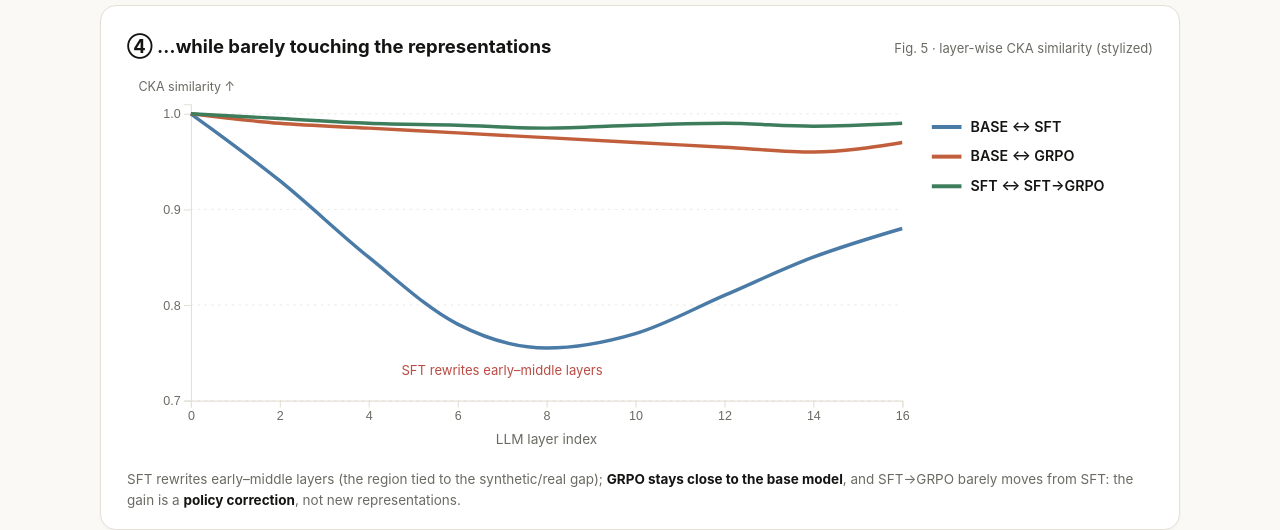
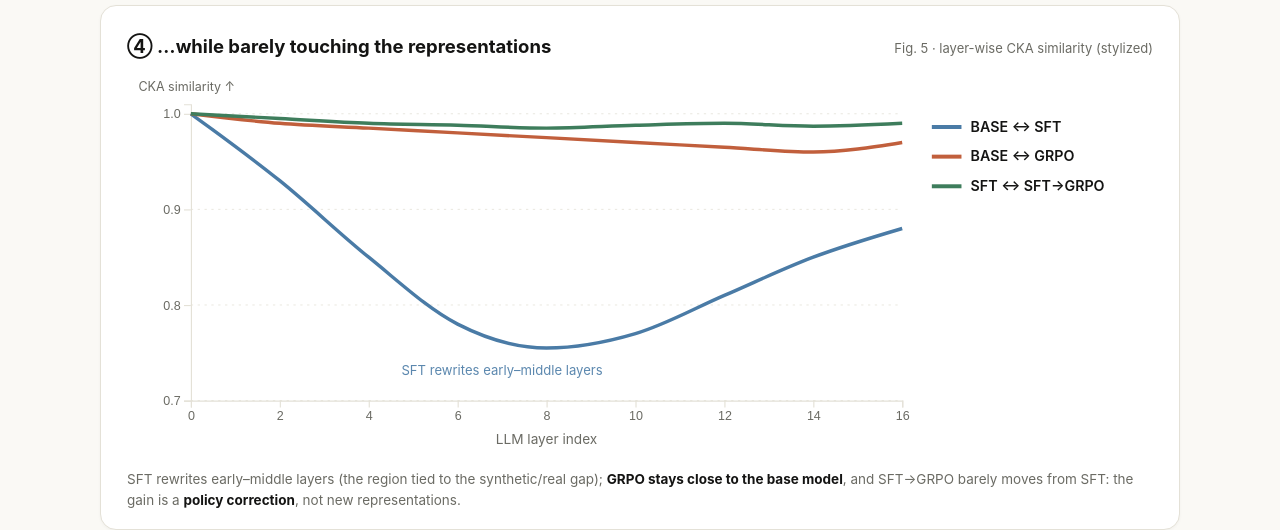
Before and after one commit to Better-Call-GRPO/Better-Call-GRPO.github.io, a plain HTML site: page index.html in a window 1280 px wide. Shown: the part 8255-8785 px from the top of the page. Drawn offline with nearby package versions, Linux system fonts and the light colour scheme; animation ran at ten frames a second.

Commit message:
Change fill color and opacity for rectangles and text

```diff
--- a/better_call_grpo_site.html
+++ b/index.html
@@ -1383,7 +1383,7 @@ BCG.initCharts = function () {
     const x = d3.scaleLinear().domain([-6, 6]).range([0, iw]);
     const y = d3.scaleLinear().domain([0.3, 1.0]).range([ih, 0]);
     g.append('rect').attr('x', x(0)).attr('y', 0).attr('width', x(6) - x(0)).attr('height', ih)
-      .attr('fill', '#FFFFFF').attr('opacity', 0.03);
+      .attr('fill', '#141413').attr('opacity', 0.04);
     hGrid(g, y, 0, iw, [0.4, 0.5, 0.6, 0.7, 0.8, 0.9, 1.0]);
     styleAxis(g.append('g').attr('transform', 'translate(0,' + ih + ')')
       .call(d3.axisBottom(x).tickValues([-6, -3, 0, 3, 6]).tickFormat(d => d === 0 ? 'T_last' : (d > 0 ? '+' + d : d))));
@@ -1557,7 +1557,7 @@ BCG.initCharts = function () {
       row.transition().delay(400 + k * 450).duration(500).attr('opacity', 1);
     });
     g.append('text').attr('x', x(7)).attr('y', y(0.755) + 24).attr('text-anchor', 'middle')
-      .attr('fill', C.red).attr('font-size', 11.5).attr('opacity', 0)
+      .attr('fill', C.blue).attr('font-size', 11.5).attr('opacity', 0)
       .text('SFT rewrites early–middle layers')
       .transition().delay(1400).duration(500).attr('opacity', 0.9);
   });
```
